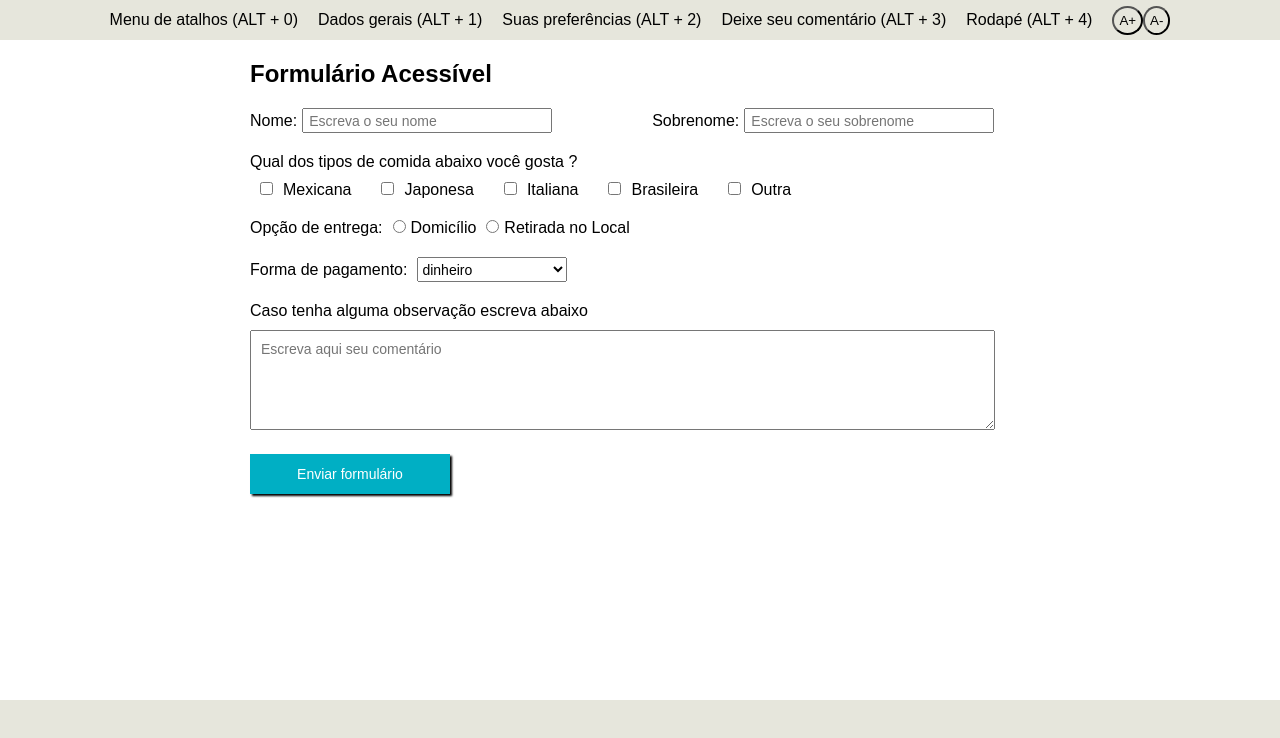
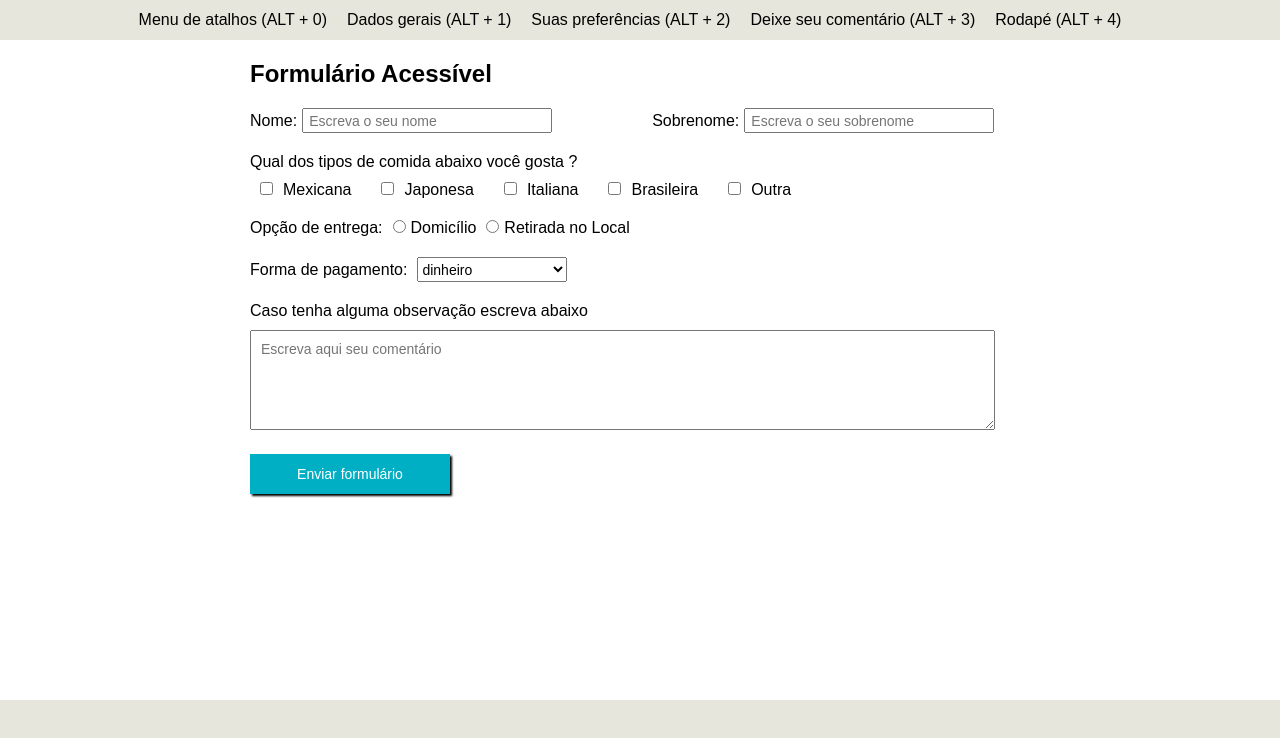
Before and after one commit to vyamashiro/Formulario-Acessivel, a React (Create React App) app: page / in a window 1280 px wide. Shown: the top 738 px of the page. Built offline with nearby package versions, Linux system fonts and the light colour scheme.

Commit message:
removing function increase and decrese font size temporarily

```diff
--- a/src/components/navbar/Navbar.jsx
+++ b/src/components/navbar/Navbar.jsx
@@ -8,12 +8,14 @@ const Navbar = ({ fontSize, setFontSize }) => {
   // const [state, setState] = useState();
 
   // eslint-disable-next-line no-console
+  // eslint-disable-next-line no-unused-vars
   const increaseFontSize = () => {
     // event.preventDefault();
     setFontSize(fontSize + 1);
     console.log('fontSize', fontSize);
   };
   // eslint-disable-next-line no-console
+    // eslint-disable-next-line no-unused-vars
   const decreaseFontSize = (event) => {
     event.preventDefault();
     // const decreaseFontSize = (setState, state) => {
@@ -32,10 +34,10 @@ const Navbar = ({ fontSize, setFontSize }) => {
           <Styled.NavItem tabIndex="0">Deixe seu comentário (ALT + 3)</Styled.NavItem>
           <Styled.NavItem tabIndex="0">Rodapé (ALT + 4)</Styled.NavItem>
           <Styled.ButtonContainer>
-            <Styled.Button onClick={() => { increaseFontSize(fontSize, setFontSize); }}>
+            {/* <Styled.Button onClick={() => { increaseFontSize(fontSize, setFontSize); }}>
               A+
-            </Styled.Button>
-            <Styled.Button onClick={decreaseFontSize}>A-</Styled.Button>
+            </Styled.Button> */}
+            {/* <Styled.Button onClick={decreaseFontSize}>A-</Styled.Button> */}
           </Styled.ButtonContainer>
         </ul>
       </Styled.Nav>
```
Also changed, not shown: 1 other file (tests, documents, lock files or other folders).
